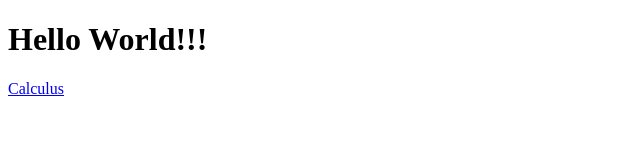
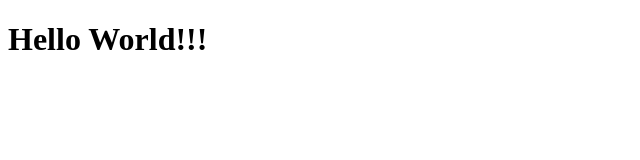
Before and after one commit to zhangkunr/zhangkunr.github.io, a plain HTML site: page index.html in a window 1280 px wide. Shown: the full height of the page, 0-640 px from the left. Drawn offline with Linux system fonts and the light colour scheme.

Commit message:
delete calculus

```diff
--- a/index.html
+++ b/index.html
@@ -7,6 +7,5 @@
 </head>
 <body>
     <h1>Hello World!!!</h1>
-    <a href="./Calculus Early Transcendentals 8th Edition.pdf">Calculus</a>
 </body>
 </html>
```
